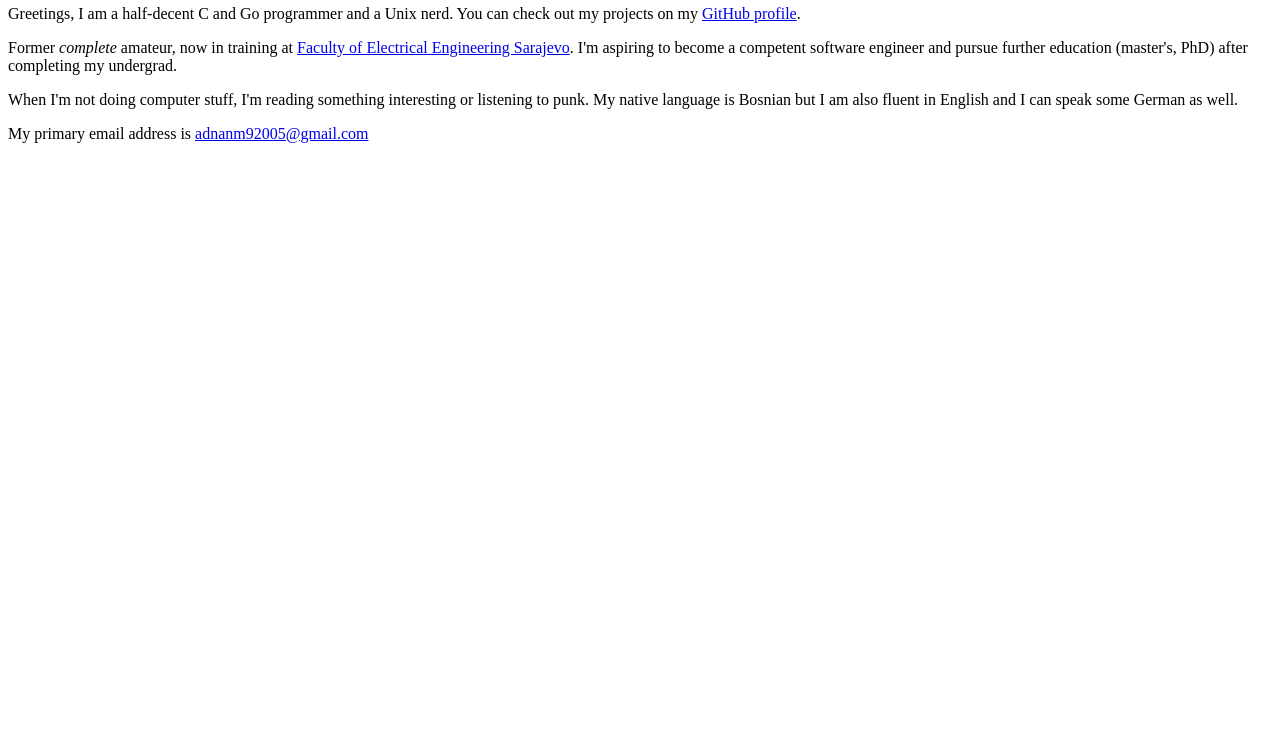
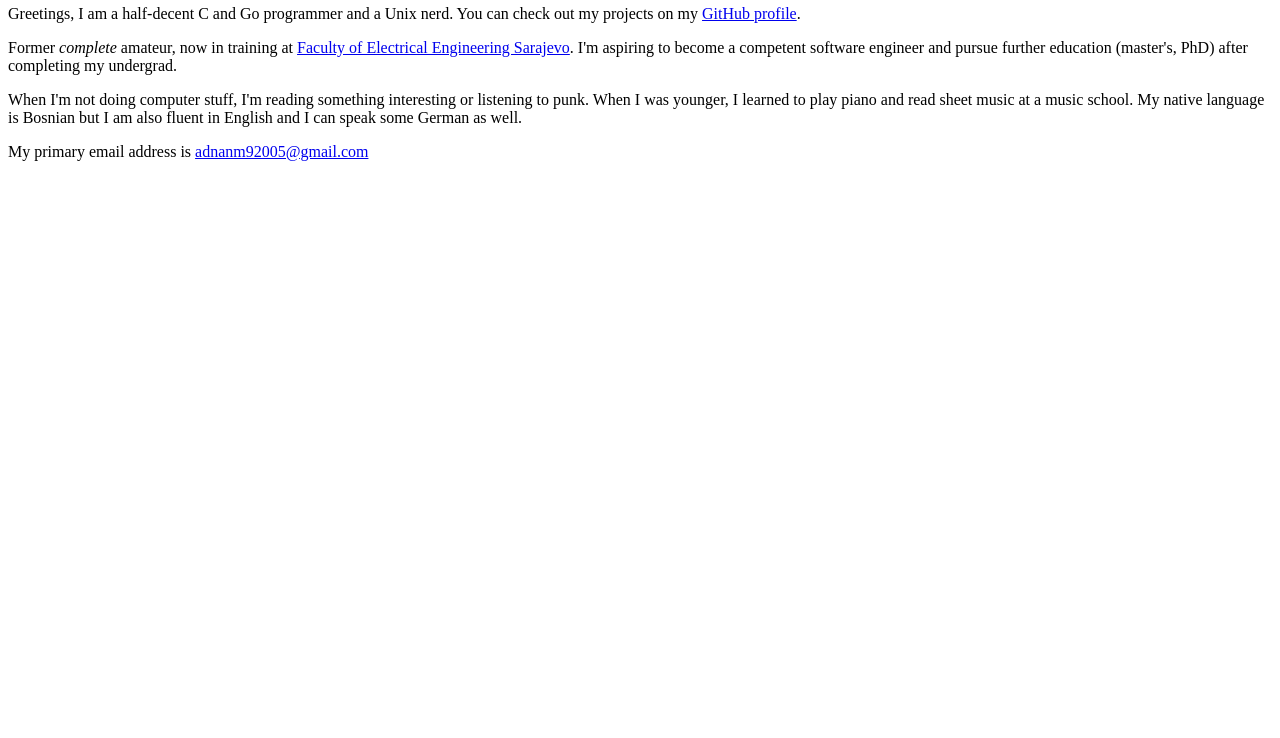
Before and after one commit to amuradbegovic/amuradbegovic.github.io, a plain HTML site: page index.html in a window 1280 px wide. Shown: the part 62-800 px from the top of the page. Drawn offline with Linux system fonts and the light colour scheme.

Commit message:
Update index.html

```diff
--- a/index.html
+++ b/index.html
@@ -15,7 +15,7 @@
         Former <i>complete</i> amateur, now in training at <a href="https://etf.unsa.ba">Faculty of Electrical Engineering Sarajevo</a>. I'm aspiring to become a competent software engineer and pursue further education (master's, PhD) after completing my undergrad.
     </p>
     <p>
-        When I'm not doing computer stuff, I'm reading something interesting or listening to punk. My native language is Bosnian but I am also fluent in English and I can speak some German as well.
+        When I'm not doing computer stuff, I'm reading something interesting or listening to punk. When I was younger, I learned to play piano  and read sheet music at a music school. My native language is Bosnian but I am also fluent in English and I can speak some German as well.
     </p>
     <p>
        My primary email address is <a href="mailto:adnanm92005@gmail.com">adnanm92005@gmail.com</a>
```
